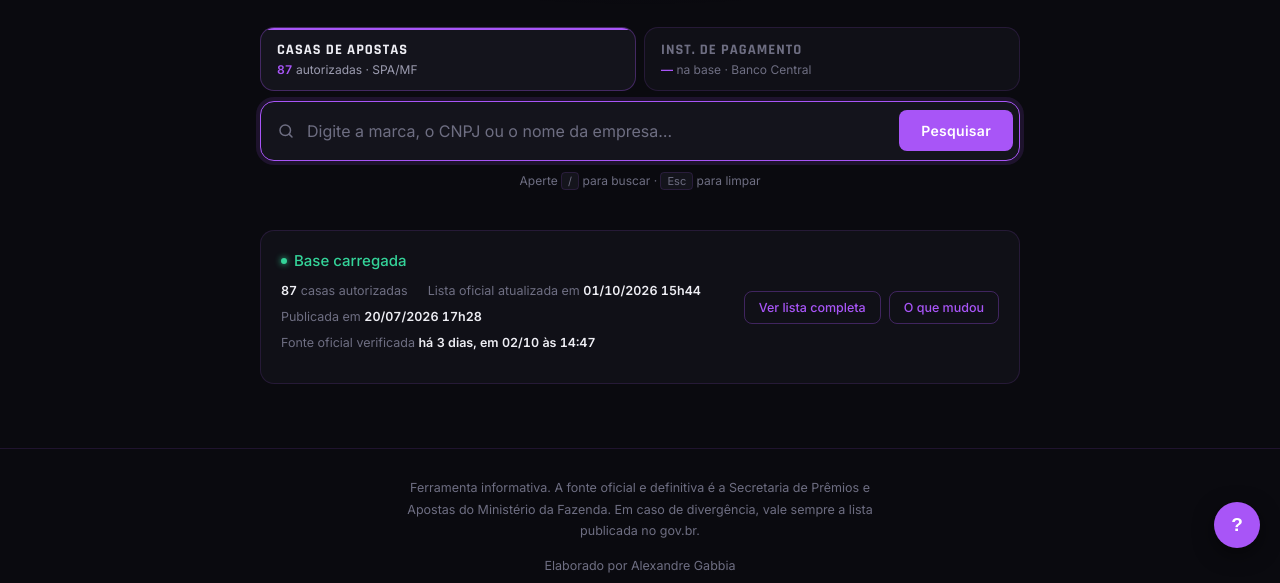
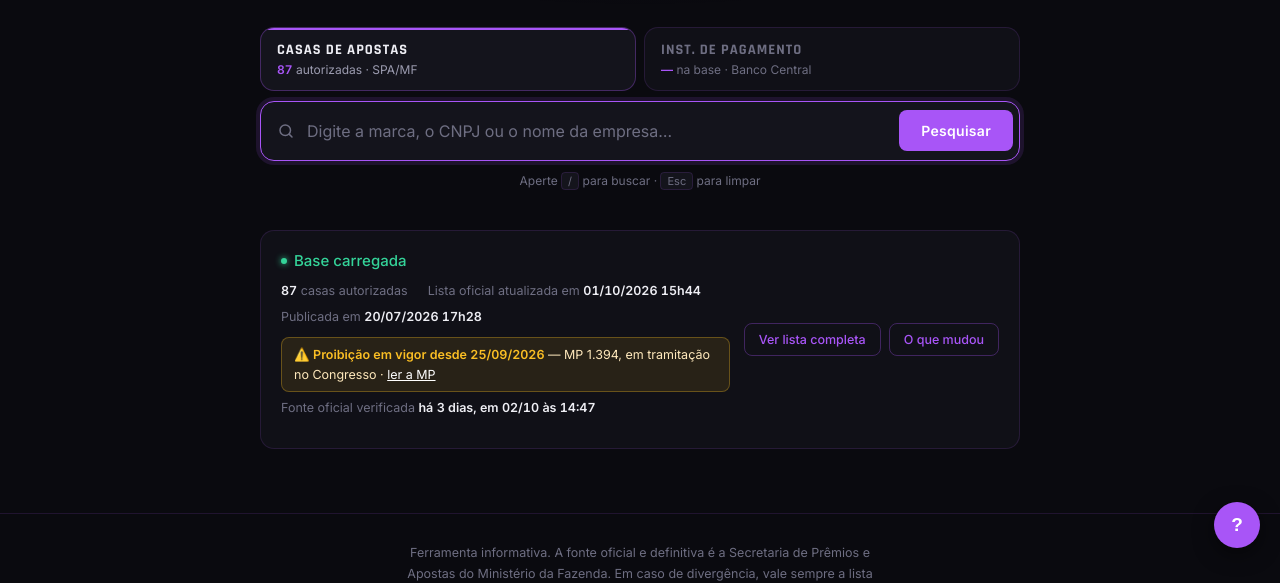
Before and after one commit to nuspacegb/consultabet, a plain HTML site: page index.html in a window 1280 px wide. Shown: the part 232-815 px from the top of the page. Drawn offline with Linux system fonts and the light colour scheme.

Commit message:
Update index.html

```diff
--- a/index.html
+++ b/index.html
@@ -690,6 +690,25 @@ footer a:hover { color: var(--roxo); }
   padding: 0; margin: -1px; overflow: hidden;
   clip: rect(0,0,0,0); white-space: nowrap; border: 0;
 }
+
+/* Aviso regulatório, como uma linha a mais no painel da base — ao lado
+   das datas de publicação e verificação, que é onde o contexto da base já
+   mora. Ganha fundo âmbar para não passar batido, mas em bloco próprio,
+   sem o peso de uma faixa no topo da página. */
+.painel-item.regulatorio {
+  display: block;
+  width: fit-content;
+  max-width: 100%;
+  margin-top: 4px;
+  padding: 7px 12px;
+  border: 1px solid rgba(251,191,36,.3);
+  border-radius: 8px;
+  background: var(--alerta-fundo);
+  color: var(--texto-alerta);
+  line-height: 1.55;
+}
+.painel-item.regulatorio b { color: var(--alerta); }
+.painel-item.regulatorio a { color: var(--contraste); }
 
 /* ------------------------------------------------------------ GAFI
    A lista de países restritos que abre junto com a aba. Não é resultado
@@ -784,6 +803,7 @@ footer a:hover { color: var(--roxo); }
       <p id="heroTexto"></p>
     </section>
 
+
     <!-- Em qual base estou procurando -->
     <div class="seletor" role="tablist" aria-label="Escolha a base a consultar">
       <button class="seletor-item" id="aba-bets" role="tab" aria-selected="true" data-modulo="bets">
@@ -931,11 +951,19 @@ const MODULOS = {
     historico: 'historico.json',
     chaveLista: 'empresas',
     subtitulo: 'Consulte a situação de uma plataforma de apostas na lista oficial do Governo Federal.',
+    /* Contexto regulatório, em uma linha dentro do painel da base. Quando
+       a MP for resolvida — aprovada, alterada ou caducada — apague este
+       campo e a linha desaparece, sem mexer em mais nada. O texto longo
+       vive no `rodape`, junto das outras ressalvas. */
+    avisoCurto: `<b>Proibição em vigor desde 25/09/2026</b> — MP 1.394, em
+                 tramitação no Congresso ·
+                 <a href="http://www.in.gov.br/web/dou/-/medida-provisoria-n-1.394-de-25-de-setembro-de-2026-734808521"
+                    target="_blank" rel="noopener noreferrer">ler a MP</a>`,
     placeholder: 'Digite a marca, o CNPJ ou o nome da empresa…',
     rotuloBase: 'casas autorizadas',
     fonteNome: 'gov.br / SPA-MF',
     fonteUrl: 'https://www.gov.br/fazenda/pt-br/composicao/orgaos/secretaria-de-premios-e-apostas/transparencia-ativa-processos-de-autorizacao-de-apostas-de-quota-fixa/empresas-autorizadas',
-    rodape: 'Ferramenta informativa. A fonte oficial e definitiva é a Secretaria de Prêmios e Apostas do Ministério da Fazenda. Em caso de divergência, vale sempre a lista publicada no gov.br.',
+    rodape: 'Ferramenta informativa. A fonte oficial e definitiva é a Secretaria de Prêmios e Apostas do Ministério da Fazenda. Em caso de divergência, vale sempre a lista publicada no gov.br. A Medida Provisória nº 1.394, de 25/09/2026, proibiu a exploração, a oferta e a publicidade de apostas de quota fixa no país; a relação oficial segue publicada pela SPA/MF e esta consulta continua refletindo o que consta nela, o que importa para analisar períodos anteriores à proibição. A medida está em tramitação no Congresso.',
   },
   ips: {
     arquivo: 'ips.json',
@@ -1211,6 +1239,12 @@ function renderizarPainel() {
     if (d.meta.publicado_em)  partes.push(`<span class="painel-item">Publicada em <b>${esc(d.meta.publicado_em)}</b></span>`);
   } else if (d.meta.data_base) {
     partes.push(`<span class="painel-item">Posição do BCB em <b>${esc(dataBr(d.meta.data_base))}</b></span>`);
+  }
+
+  /* Aviso regulatório, quando a base tiver um. Entra como mais um item do
+     painel, com cor de alerta mas sem virar faixa. */
+  if (cfg.avisoCurto) {
+    partes.push(`<span class="painel-item regulatorio">⚠️ ${cfg.avisoCurto}</span>`);
   }
 
   const dias = diasDesdeVerificacao(d.meta);
```
